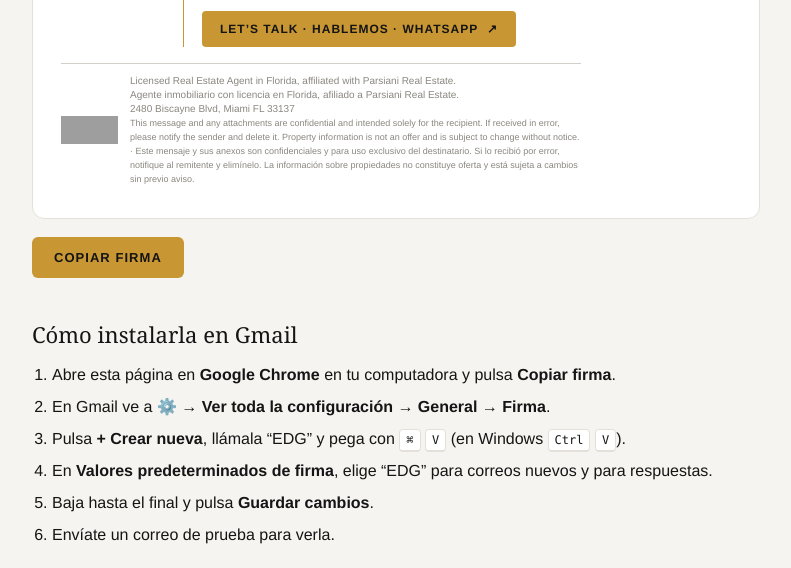
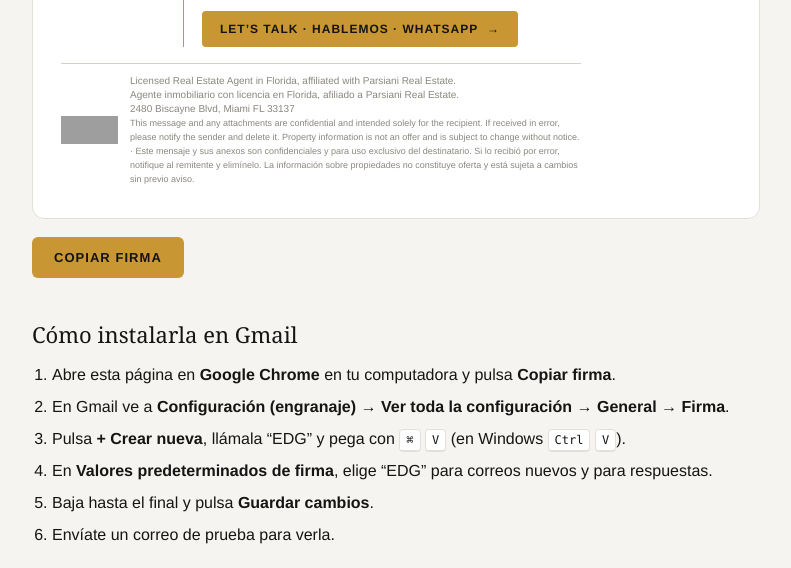
Before and after one commit to MerakiKolors/Erikdg, a website: page firma.html in a window 1280 px wide. Shown: the part 619-1187 px from the top of the page, without its empty margins (244-1035 px from the left). Drawn offline with Linux system fonts and the light colour scheme; grey boxes are pictures that could not be loaded.

Commit message:
Use text arrows instead of emoji-style arrows in signature page
Co-Authored-By: Claude Opus 5.5 <noreply@anthropic.com>

```diff
--- a/firma.html
+++ b/firma.html
@@ -75,7 +75,7 @@
         <tr>
           <td bgcolor="#C89733" style="background:#C89733;border-radius:4px;mso-padding-alt:9px 18px;">
             <a href="https://wa.me/13059020139?text=Hi%20Erik%20%2F%20Hola%20Erik%2C%20" target="_blank" style="display:inline-block;padding:9px 18px;font-size:12px;font-weight:bold;letter-spacing:1px;color:#141414;text-decoration:none;border-radius:4px;">
-              LET&#8217;S TALK · HABLEMOS · WHATSAPP&nbsp;&nbsp;&#8599;
+              LET&#8217;S TALK · HABLEMOS · WHATSAPP&nbsp;&nbsp;&#8594;
             </a>
           </td>
         </tr>
@@ -109,7 +109,7 @@
   <h2>Cómo instalarla en Gmail</h2>
   <ol>
     <li>Abre esta página en <strong>Google Chrome</strong> en tu computadora y pulsa <strong>Copiar firma</strong>.</li>
-    <li>En Gmail ve a <strong>⚙️ → Ver toda la configuración → General → Firma</strong>.</li>
+    <li>En Gmail ve a <strong>Configuración (engranaje) → Ver toda la configuración → General → Firma</strong>.</li>
     <li>Pulsa <strong>+ Crear nueva</strong>, llámala “EDG” y pega con <kbd>⌘</kbd> <kbd>V</kbd> (en Windows <kbd>Ctrl</kbd> <kbd>V</kbd>).</li>
     <li>En <strong>Valores predeterminados de firma</strong>, elige “EDG” para correos nuevos y para respuestas.</li>
     <li>Baja hasta el final y pulsa <strong>Guardar cambios</strong>.</li>
```
